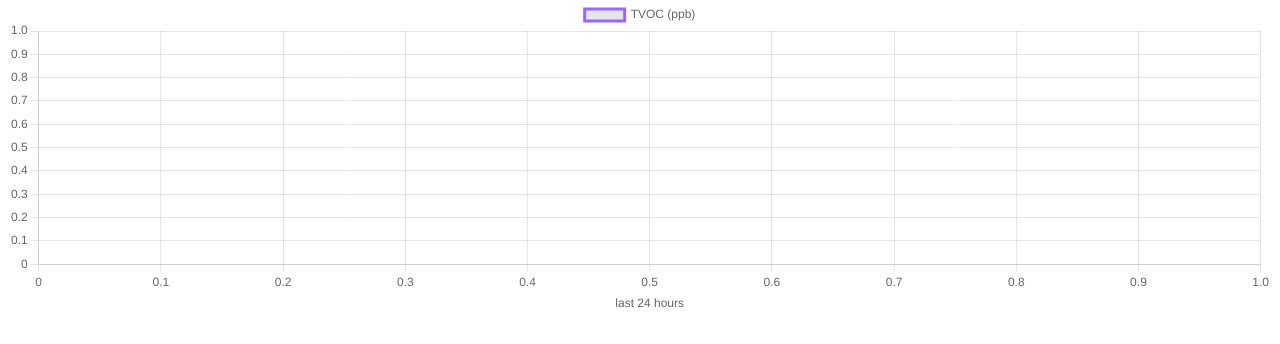
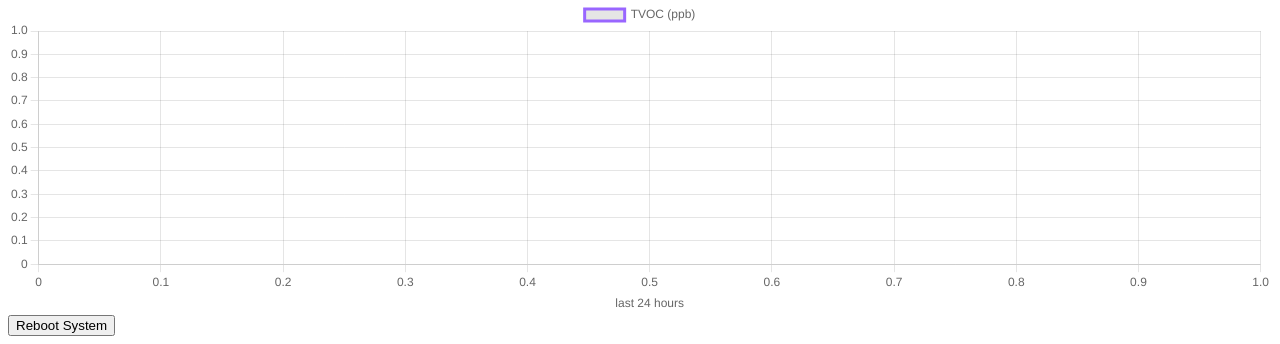
Before and after one commit to MathiasPechinger/plantgeek, a Flask app: page / in a window 1280 px wide. Shown: the part 2234-2578 px from the top of the page. Before the commit the page ends 2542 px from the top, so only its background shows below. Run offline with Flask 3, Linux system fonts and the light colour scheme; data that the repository does not hold is empty.

Commit message:
minor fixes

```diff
--- a/app.py
+++ b/app.py
@@ -1,4 +1,4 @@
-from flask import Flask, render_template, jsonify, request
+from flask import Flask, render_template, jsonify, request, abort
 import mysql.connector
 import datetime
 import os
@@ -8,7 +8,35 @@ import sched
 import threading
 import psutil
 
+import subprocess
+from functools import wraps
+
+
+
 app = Flask(__name__)
+
+
+
+# Ensure only authorized users can access the route
+def requires_auth(f):
+    @wraps(f)
+    def decorated(*args, **kwargs):
+        auth = request.authorization
+        if not auth or not (auth.username == 'admin' and auth.password == 'admin_password'):
+            return abort(401)  # You can implement a more secure authentication mechanism
+        return f(*args, **kwargs)
+    return decorated
+
+@app.route('/reboot', methods=['POST'])
+@requires_auth
+def reboot():
+    try:
+        subprocess.run(['sudo', '/sbin/reboot'], check=True)
+        return jsonify({'status': 'Reboot initiated'})
+    except subprocess.CalledProcessError as e:
+        return jsonify({'error': str(e)}), 500
+
+
 
 light_on_time = datetime.time(8, 0)  # default light on time
 light_off_time = datetime.time(22, 0)  # default light off time
@@ -41,9 +69,11 @@ db_config = {
     'database': 'sensor_data'
 }
 
-users = {
-    "wolf": "1234"
-}
+# users = {
+#     "wolf": "1234"
+# }
+
+
 
 
 @app.route('/set-light-times', methods=['POST'])
--- a/templates/index.html
+++ b/templates/index.html
@@ -290,7 +290,7 @@
             });
         }
 
-
+        fetchData(); // Fetch data immediately
         setInterval(fetchData, 3000);
 
         fetchDataNow();
@@ -300,5 +300,26 @@
         setInterval(fetchCPUTemperature, 3000);
 
     </script>
+
+    <button onclick="rebootSystem()">Reboot System</button>
+
+    <script>
+        function rebootSystem() {
+            if (confirm('Are you sure you want to reboot the system?')) {
+                fetch('/reboot', {
+                    method: 'POST',
+                    headers: {
+                        'Authorization': 'Basic ' + btoa('admin:admin_password'),  // Update with your actual authentication mechanism
+                        'Content-Type': 'application/json'
+                    },
+                })
+                .then(response => response.json())
+                .then(data => alert('Reboot initiated.'))
+                .catch(error => console.error('Error:', error));
+            }
+        }
+    </script>
+
+
 </body>
 </html>
```
